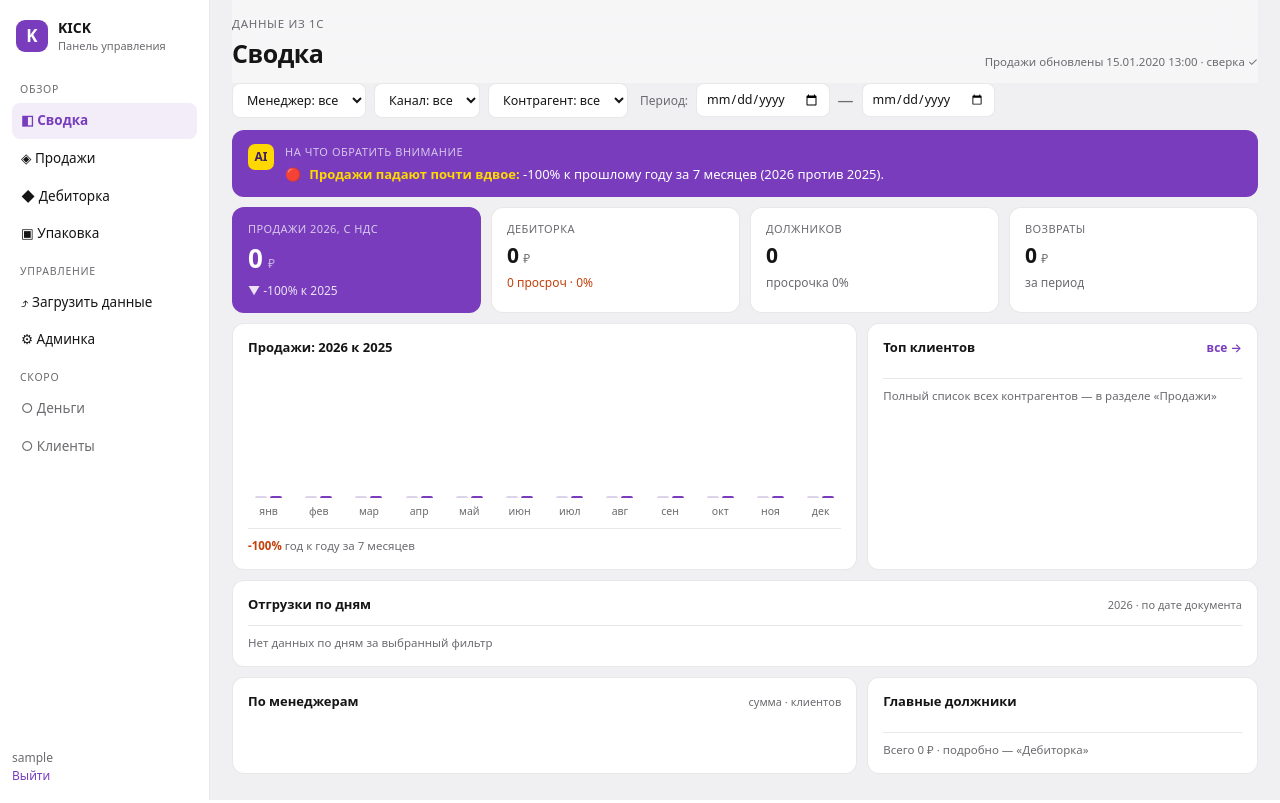
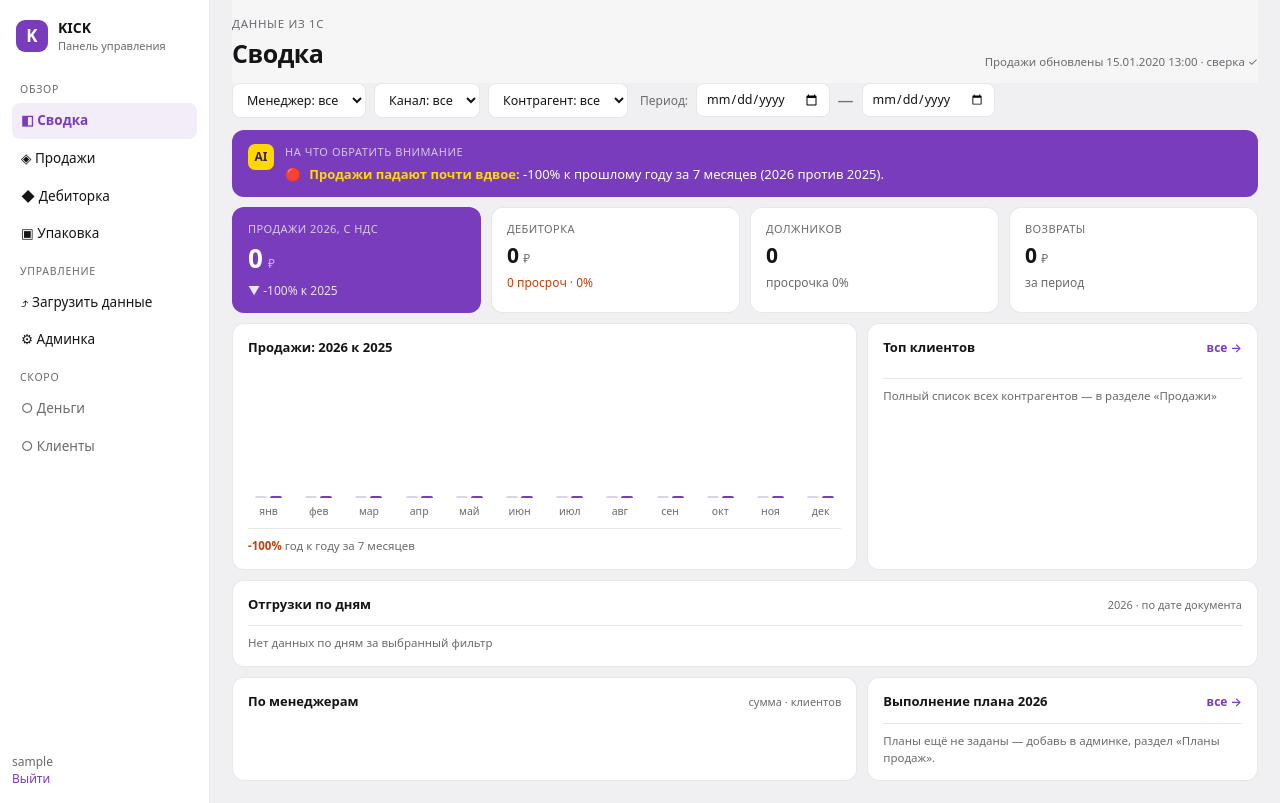
Before and after one commit to Blankeevich/kick-dashboard, a Django app: page / in a window 1280 px wide. Run offline with Django 5.2, Linux system fonts and the light colour scheme; a user stored in the database is signed in; tables that the repository leaves empty hold one stand-in row (values such as "Sample post").

Commit message:
Сводка: блок «Главные должники» заменён на «Выполнение плана» (должники есть на своей вкладке)

```diff
--- a/dashboard/templates/dashboard/svodka.html
+++ b/dashboard/templates/dashboard/svodka.html
@@ -52,11 +52,15 @@
     </ul>
   </div>
   <div class="card">
-    <div class="ch"><span>Главные должники</span></div>
+    <div class="ch"><span>Выполнение плана {{ cur_year }}</span><a class="link" href="{% url 'prodazhi' %}">все →</a></div>
+    {% if plans %}
     <ul class="rows">
-      {% for d in debtors %}<li><span class="nm">{{ d.client }}</span><span class="vl">{{ d.debt_total|intcomma }} · {{ d.overdue_days }}дн</span></li>{% endfor %}
+      {% for p in plans %}<li><span class="nm">{{ p.manager }} · {{ p.month_name }}</span><span class="vl"><b class="{% if p.pct >= 100 %}up{% elif p.pct < 70 %}bad{% endif %}">{{ p.pct }}%</b> · {{ p.fact|intcomma }} / {{ p.plan|intcomma }}</span></li>{% endfor %}
     </ul>
-    <div class="foot">Всего {{ debt.total|intcomma }} ₽ · подробно — «Дебиторка»</div>
+    <div class="foot">Факт / план по менеджерам · задаётся в админке</div>
+    {% else %}
+    <div class="foot">Планы ещё не заданы — добавь в админке, раздел «Планы продаж».</div>
+    {% endif %}
   </div>
 </section>
 {% endblock %}
--- a/dashboard/views.py
+++ b/dashboard/views.py
@@ -61,6 +61,7 @@ def svodka(request):
         'top_clients': metrics.top_clients(year, 5, **f),
         'managers': metrics.by_manager(year, **f),
         'debt': d, 'debtors': d['debtors'][:4],
+        'plans': metrics.plan_status(CUR_YEAR),
     })
     return render(request, 'dashboard/svodka.html', c)
 
```
